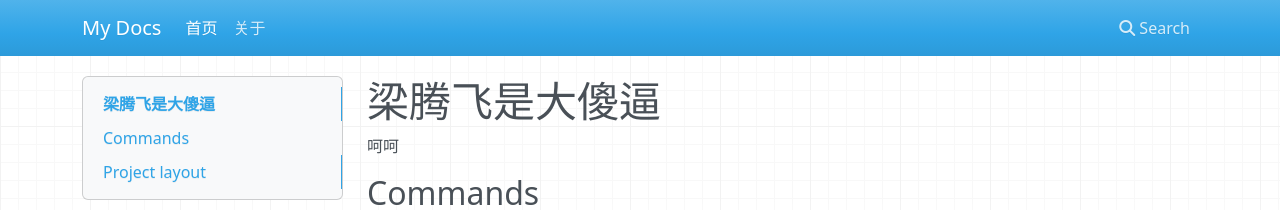
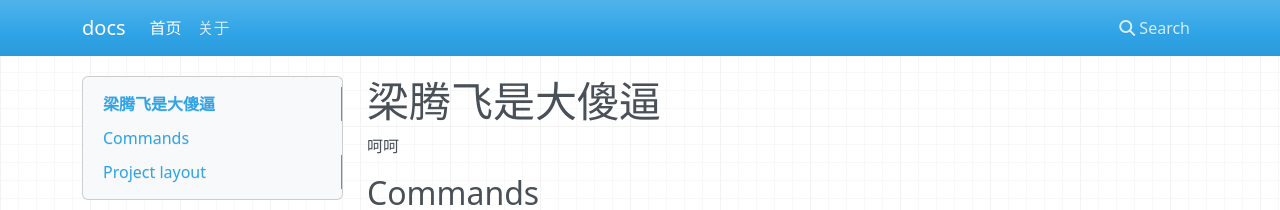
Before and after one commit to Souvenir-Yu/My-site, an MkDocs documentation site: the page built from docs/index.md, in a window 1280 px wide. Shown: the top 210 px of the page. Built offline with MkDocs 1.6.1, drawn with Linux system fonts in a browser that asks for light colours; nearby versions of some CDN libraries.

Commit message:
更新 docs 内容

```diff
--- a/mkdocs.yml
+++ b/mkdocs.yml
@@ -1,4 +1,4 @@
-site_name: My Docs
+site_name: docs
 nav:
   - 首页: index.md
   - 关于: about.md
```
Also changed, not shown: site/404.html, site/index.html.
